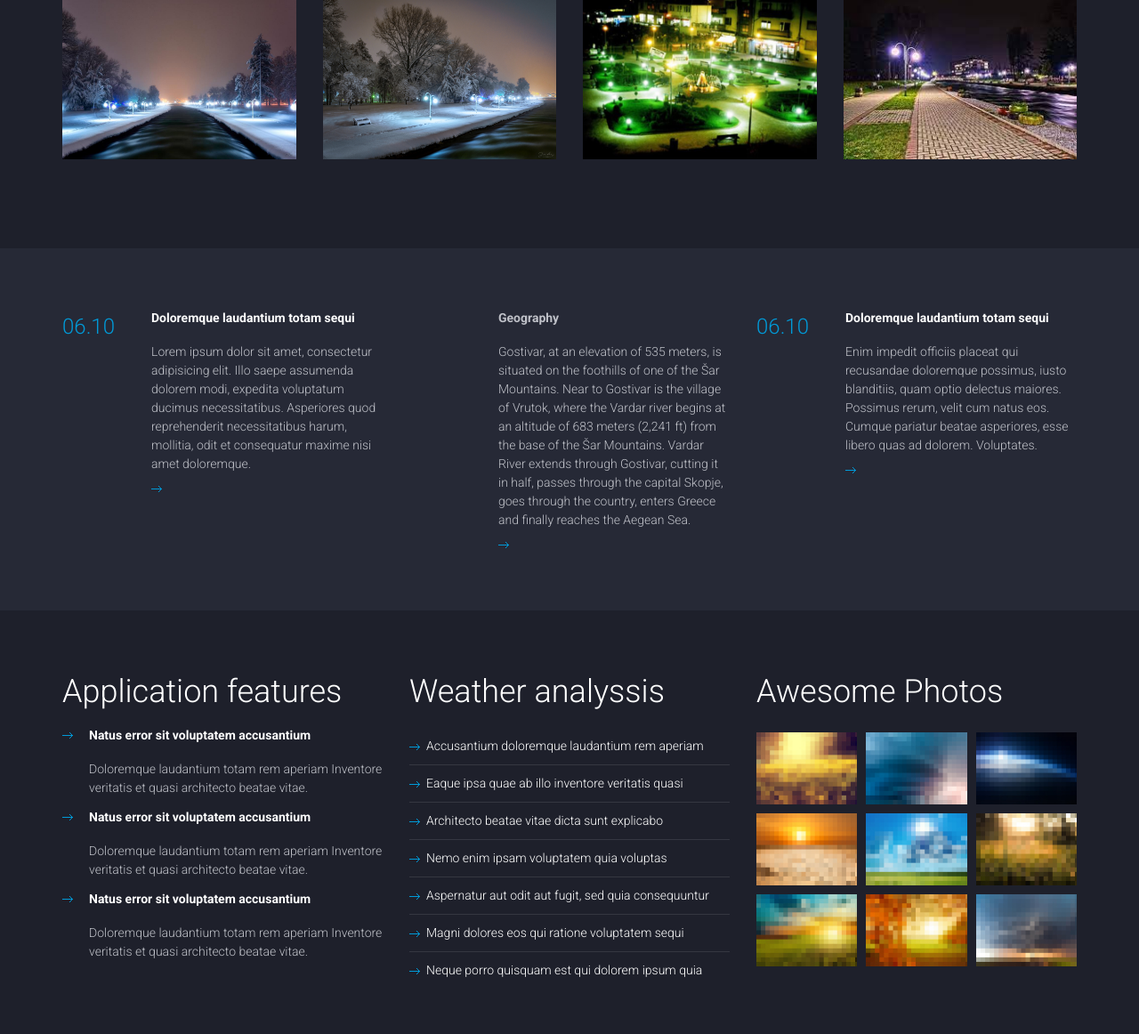
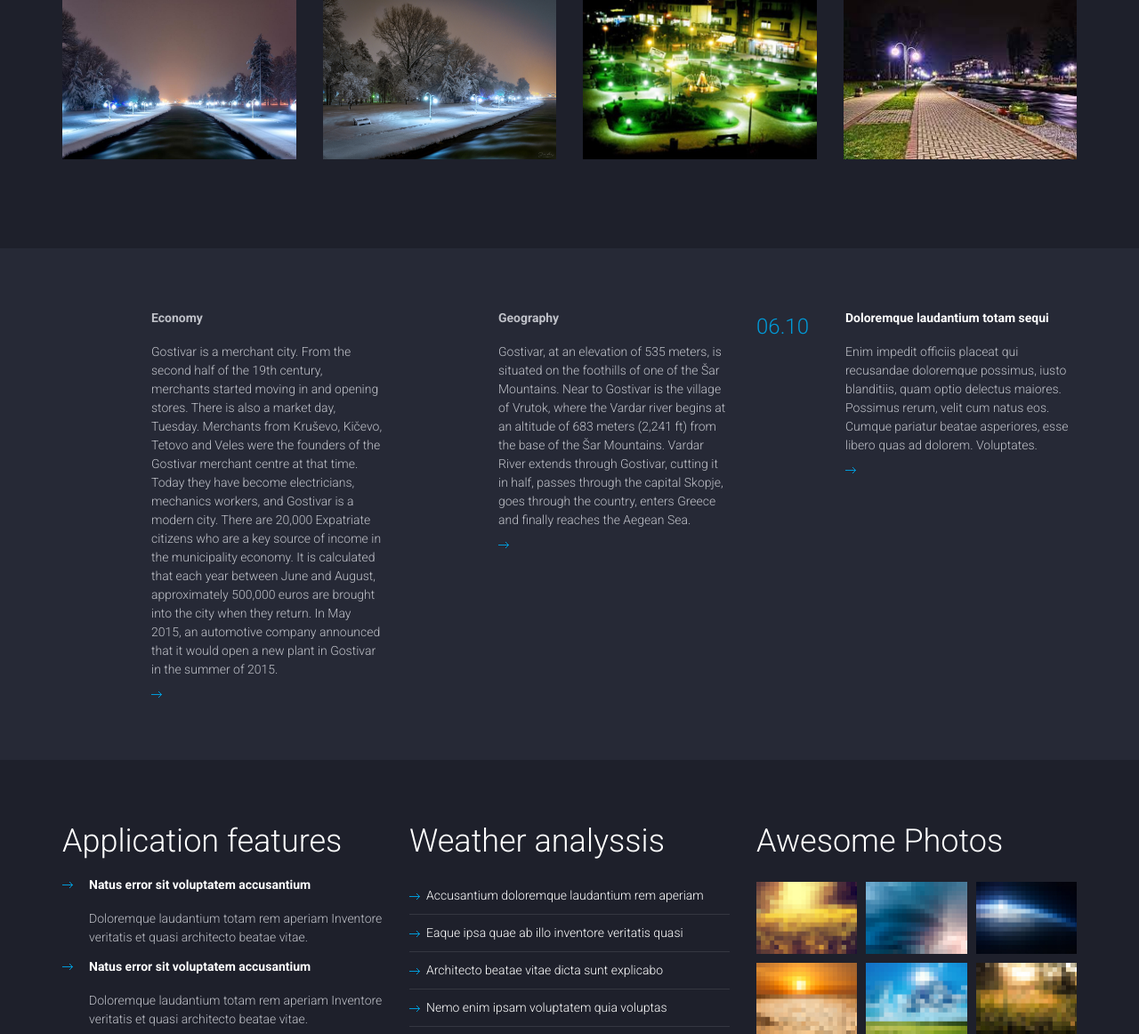
Before and after one commit to laskigvgv/capstone, a PHP site: page / in a window 1280 px wide. Shown: the part 728-1890 px from the top of the page at 89% size. Run offline with PHP 8.4, Linux system fonts and the light colour scheme; data that the repository does not hold is empty.

Commit message:
test gif

```diff
--- a/weather/index.php
+++ b/weather/index.php
@@ -170,9 +170,12 @@
 						<div class="row">
 							<div class="col-md-4">
 								<div class="news">
-									<div class="date">06.10</div>
-									<h3><a href="#">Doloremque laudantium totam sequi </a></h3>
-									<p>Lorem ipsum dolor sit amet, consectetur adipisicing elit. Illo saepe assumenda dolorem modi, expedita voluptatum ducimus necessitatibus. Asperiores quod reprehenderit necessitatibus harum, mollitia, odit et consequatur maxime nisi amet doloremque.</p>
+									<h3>Economy</h3>
+									<p>Gostivar is a merchant city. From the second half of the 19th century, merchants started moving in and opening stores. There is also a market day, Tuesday. Merchants from Kruševo, Kičevo, Tetovo and Veles were the founders of the Gostivar merchant centre at that time. Today they have become electricians, mechanics workers, and Gostivar is a modern city.
+
+There are 20,000 Expatriate citizens who are a key source of income in the municipality economy. It is calculated that each year between June and August, approximately 500,000 euros are brought into the city when they return.
+
+In May 2015, an automotive company announced that it would open a new plant in Gostivar in the summer of 2015.</p>
 								</div>
 							</div>
 							<div class="col-md-4">
```
